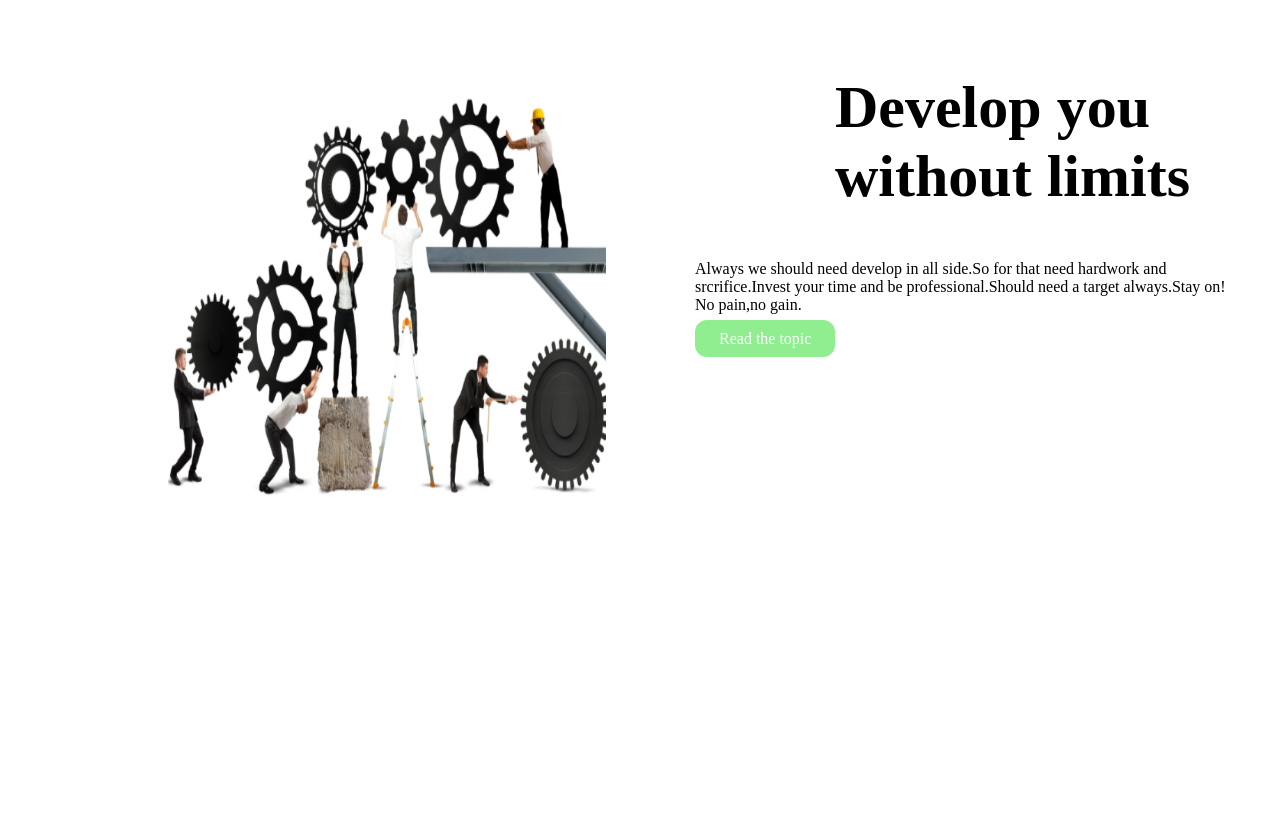
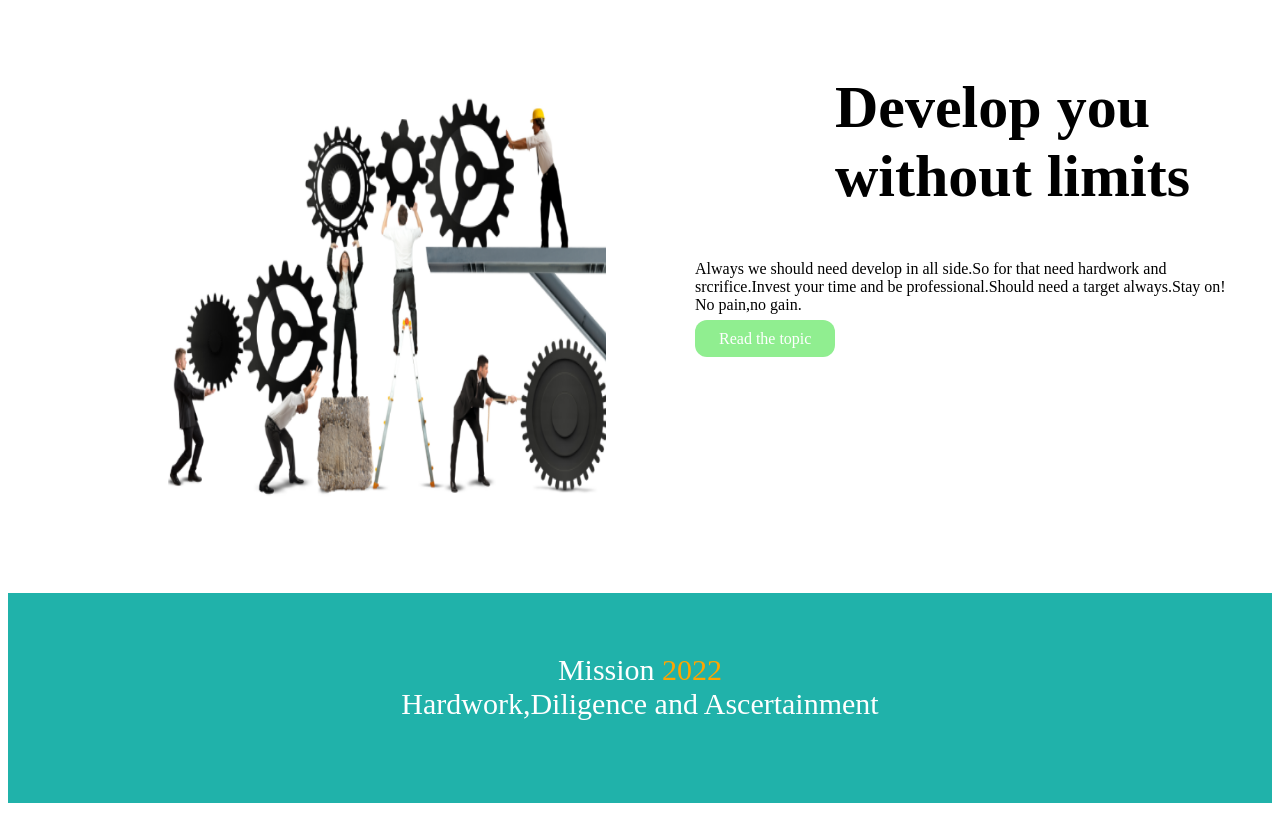
Before and after one commit to mdalamin19/First-assignment, a plain HTML site: page index.html in a window 1280 px wide. Shown: the part 1218-2051 px from the top of the page. Before the commit the page ends 1735 px from the top, so only its background shows below. Drawn offline with Linux system fonts and the light colour scheme.

Commit message:
footer part

```diff
--- a/index.html
+++ b/index.html
@@ -103,10 +103,15 @@
 
         </section>
 
-
+        <footer>
+            <p> Mission <span class="orange-color"> 2022 </span><br>
+                Hardwork,Diligence and Ascertainment</p>
+        </footer>
 
 
 
     </body>
 
+
+
 </html>
--- a/style.css
+++ b/style.css
@@ -115,7 +115,7 @@
 width: 50%;
 padding: 20px;
 margin-left: 40px;
-height: 200px;
+height: 450px;
     }
     .half-width img{
         width: 80%;
@@ -123,3 +123,13 @@ height: 200px;
         margin-left: 100px;
         height: 450px;
     }
+    footer p{
+        font-size: 30px;
+        font-weight: 120px;
+        text-align: center;
+        background-color: lightseagreen;
+        color: white;
+        width: auto;
+        height: 150px;
+        padding-top: 60px;
+    }
```
